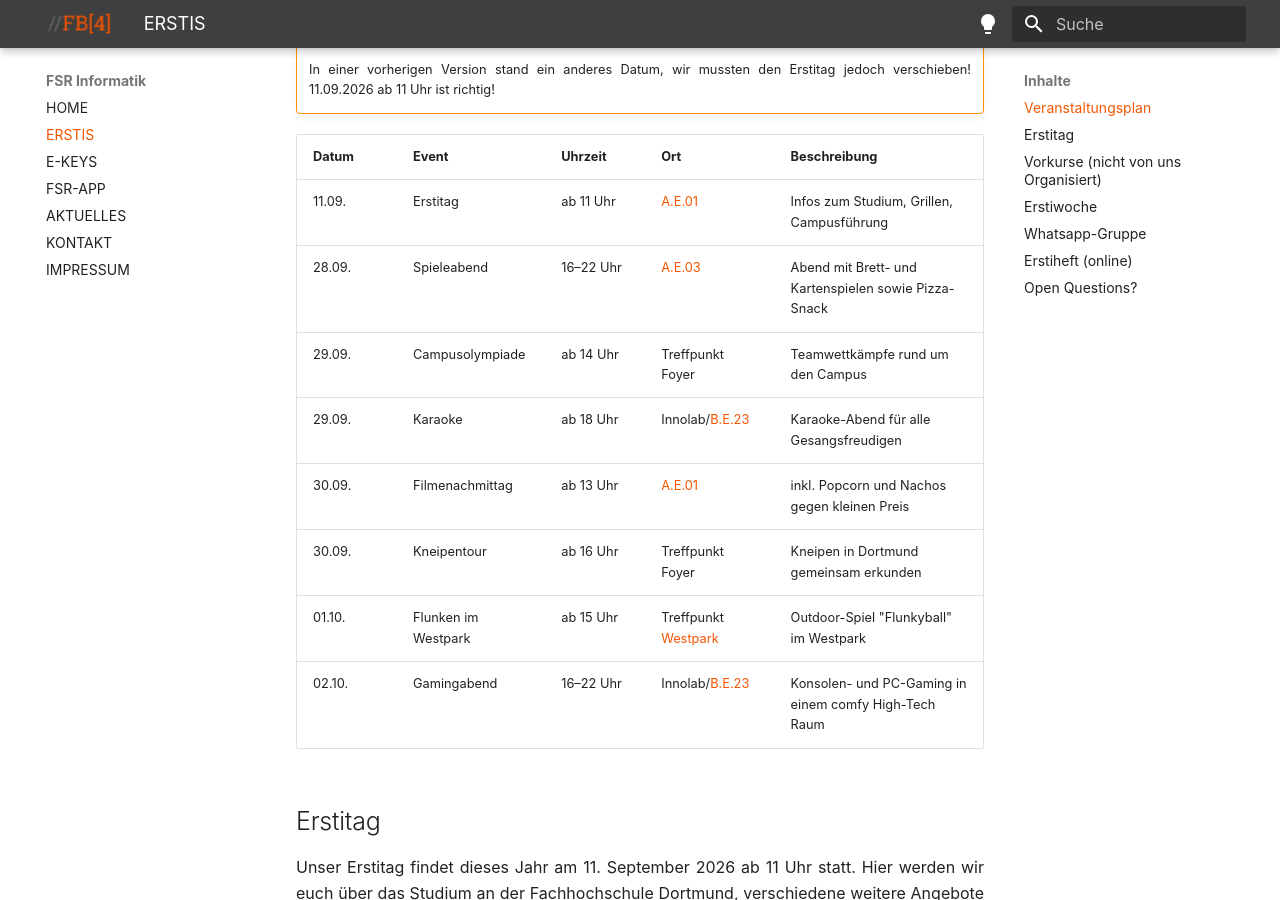
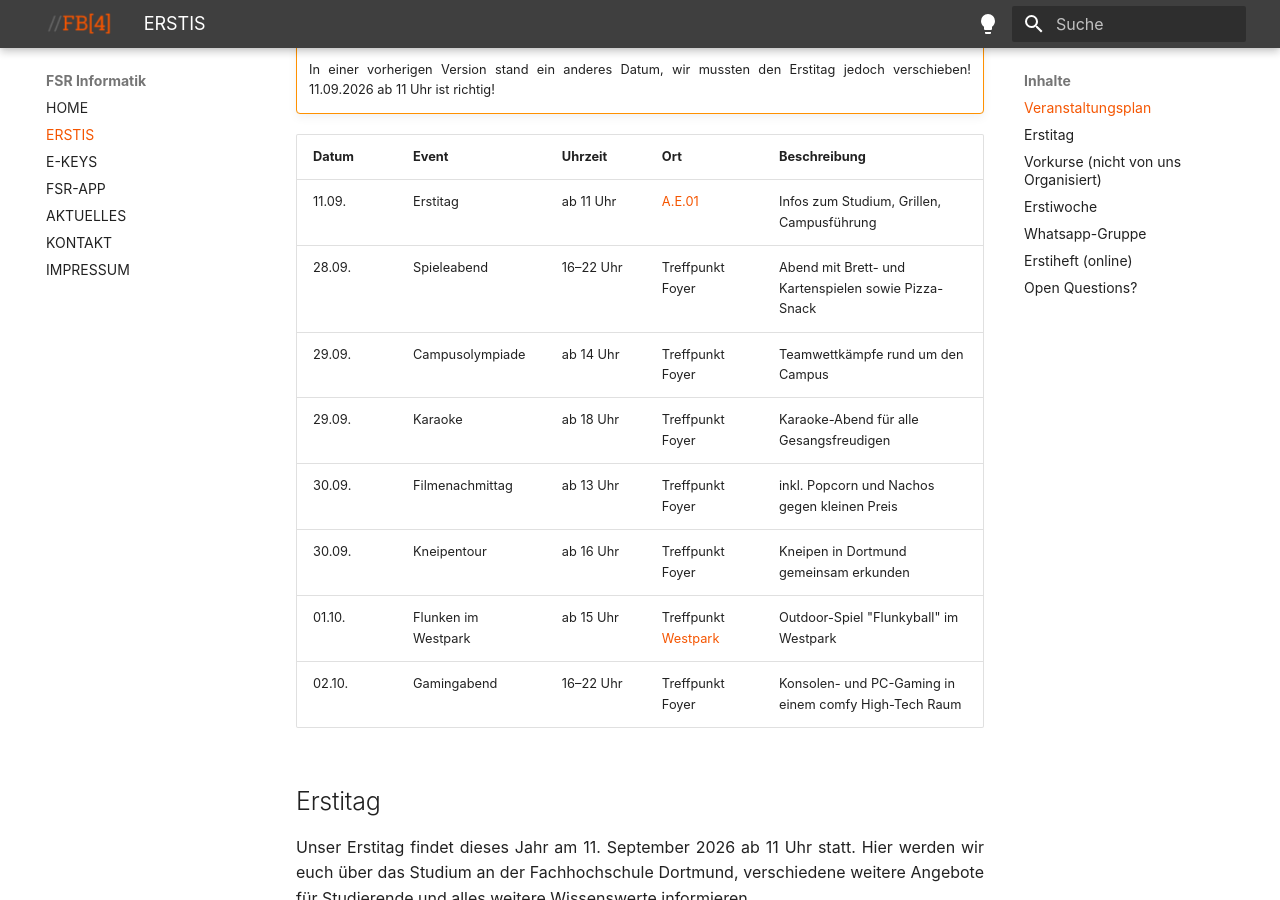
Before and after one commit to Fachschaftsrat-Informatik-FH-Dortmund/fsrfb4.de-mkdocs, an MkDocs documentation site: the page built from docs/erstis.md, in a window 1280 px wide and 900 px high, scrolled down 585 px. Built offline with MkDocs 1.6.1 and Material for MkDocs 9.7.7, drawn with Linux system fonts in a browser that asks for light colours; some web fonts are replaced; plug-ins that fetch from the network failed and are left out.

Commit message:
Treffpunkt der Erstiwoche-Events auf Foyer vereinheitlichen
Laut aktueller Erstsemester-Mail ist der Treffpunkt für alle Events
der Erstiwoche im Foyer, mit Ausnahme des Flunken-Abends im Westpark.

Co-Authored-By: Claude Sonnet 5 <noreply@anthropic.com>
Claude-Session: https://claude.ai/code/session_01VTTHGFURwis7xtX7Hn2gMk

```diff
--- a/docs/erstis.md
+++ b/docs/erstis.md
@@ -18,13 +18,13 @@ Aboniert gerne zusätzlich unseren Kalender welcher auf [Aktuelles](https://fsrf
 | Datum       | Event              | Uhrzeit       | Ort                  | Beschreibung |
 |-------------|--------------------|---------------|----------------------|--------------|
 | 11.09.      | Erstitag           | ab 11 Uhr     | [A.E.01](https://wiki.fsrfb4.de/books/erstiheft/page/raume-finden){target="_blank"}     | Infos zum Studium, Grillen, Campusführung |
-| 28.09.      | Spieleabend        | 16–22 Uhr     | [A.E.03](https://wiki.fsrfb4.de/books/erstiheft/page/raume-finden){target="_blank"}                | Abend mit Brett- und Kartenspielen sowie Pizza-Snack |
+| 28.09.      | Spieleabend        | 16–22 Uhr     | Treffpunkt Foyer     | Abend mit Brett- und Kartenspielen sowie Pizza-Snack |
 | 29.09.      | Campusolympiade    | ab 14 Uhr     | Treffpunkt Foyer     | Teamwettkämpfe rund um den Campus |
-| 29.09.      | Karaoke            | ab 18 Uhr     | Innolab/[B.E.23](https://wiki.fsrfb4.de/books/erstiheft/page/raume-finden){target="_blank"}               | Karaoke-Abend für alle Gesangsfreudigen |
-| 30.09.      | Filmenachmittag    | ab 13 Uhr     |[A.E.01](https://wiki.fsrfb4.de/books/erstiheft/page/raume-finden){target="_blank"}               | inkl. Popcorn und Nachos gegen kleinen Preis |
+| 29.09.      | Karaoke            | ab 18 Uhr     | Treffpunkt Foyer     | Karaoke-Abend für alle Gesangsfreudigen |
+| 30.09.      | Filmenachmittag    | ab 13 Uhr     | Treffpunkt Foyer     | inkl. Popcorn und Nachos gegen kleinen Preis |
 | 30.09.      | Kneipentour        | ab 16 Uhr     | Treffpunkt Foyer     | Kneipen in Dortmund gemeinsam erkunden |
 | 01.10.      | Flunken im Westpark| ab 15 Uhr     | Treffpunkt [Westpark](https://www.google.de/maps/place/Westpark/@51.5098123,7.4479914,827m/data=!3m1!1e3!4m6!3m5!1s0x47b919c27c5ddcd1:0x8ee0f94751ec13fe!8m2!3d51.5096797!4d7.448644!16s%2Fg%2F121fwjdh!5m1!1e2?entry=ttu&g_ep=EgoyMDI2MDgxMi4wIKXMDSoASAFQAw%3D%3D){target="_blank"}  | Outdoor-Spiel "Flunkyball" im Westpark |
-| 02.10.      | Gamingabend        | 16–22 Uhr     | Innolab/[B.E.23](https://wiki.fsrfb4.de/books/erstiheft/page/raume-finden){target="_blank"}               | Konsolen- und PC-Gaming in einem comfy High-Tech Raum |
+| 02.10.      | Gamingabend        | 16–22 Uhr     | Treffpunkt Foyer     | Konsolen- und PC-Gaming in einem comfy High-Tech Raum |
 
 
 ## Erstitag
```
